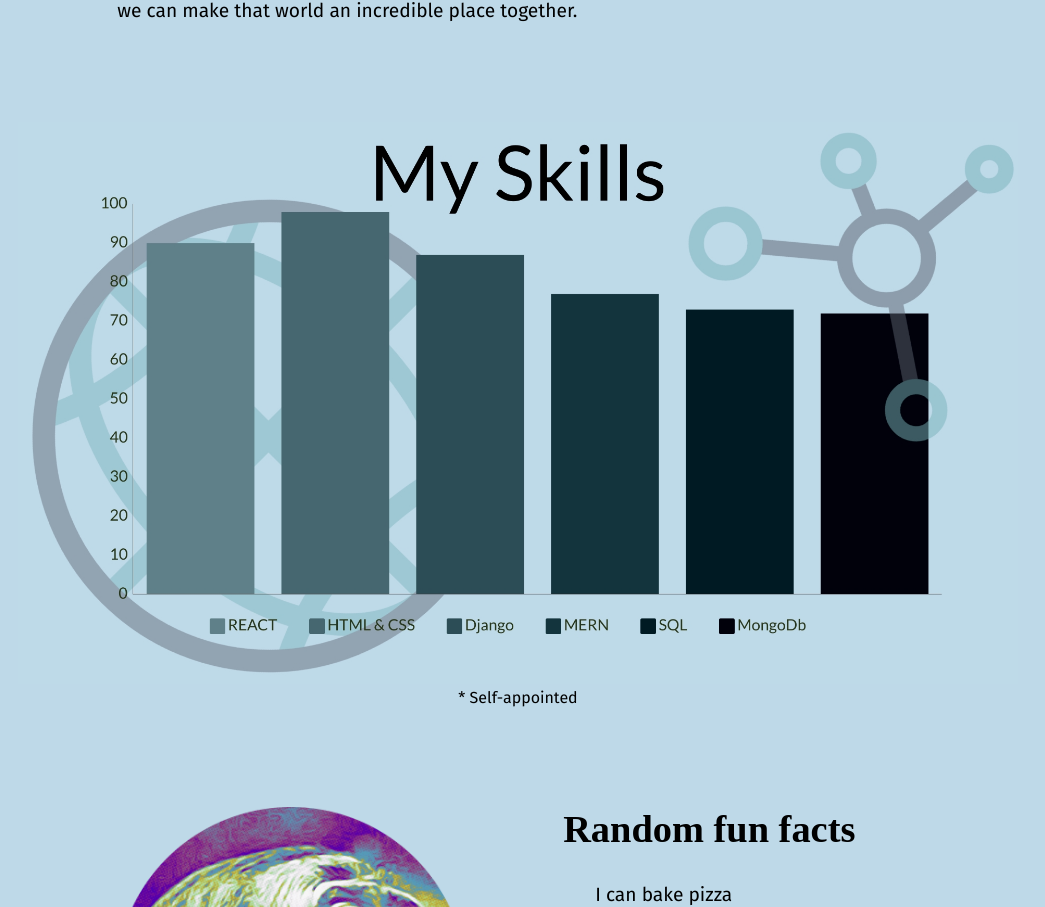
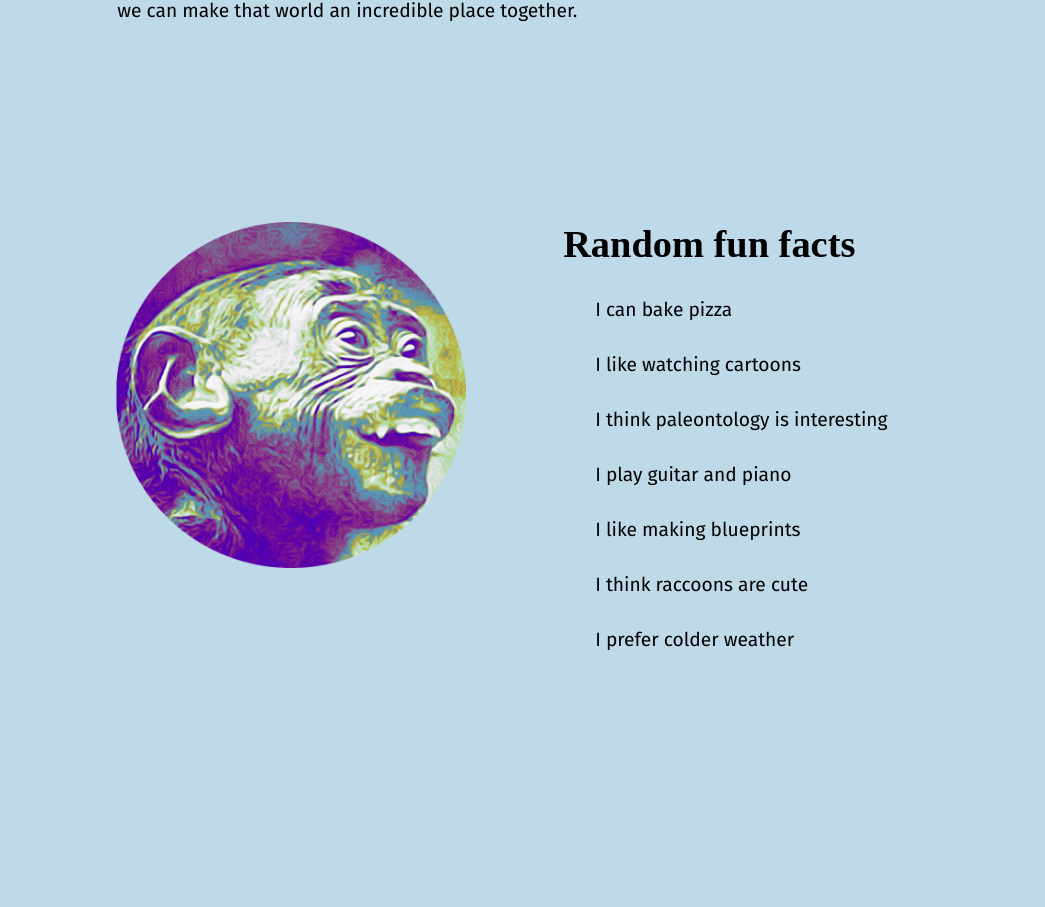
Before and after one commit to Juanmarin444/My_Web_Portfolio, a React (Create React App) app in the folder client/: page /about in a window 1280 px wide. Shown: the part 776-1683 px from the top of the page, without its empty margins (122-1167 px from the left). After the commit the page ends 1459 px from the top, so only its background shows below. Built offline with nearby package versions, Linux system fonts and the light colour scheme; a web font is replaced by a local one.

Commit message:
removed imgs from HomePage and AboutPage

```diff
--- a/client/src/pages/AboutPage/index.js
+++ b/client/src/pages/AboutPage/index.js
@@ -1,5 +1,6 @@
 import './styles.css';
-import skillsGraph from '../../images/skillsGraph.jpg';
+// import skillsGraph from '../../images/skillsGraph.jpg';
+// import hero from '../../images/heroLinear.svg';
 import monkeyCartoon from '../../images/monkeyCartoon.png';
 
 const AboutPage = () => {
@@ -11,10 +12,13 @@
         <p>Since high school, I have wanted to pursue engineering. I experimented with a variety of engineering fields, from mechanical to civil. However, nothing felt quite right. As a child, I loved disassembling my toys so that I could figure out how to put them together again. Fortunately, things haven't changed because I continue to do what I love, only now through programming!</p>
         <p>I first discovered coding back in high school when I was assigned to build and program an autonomous robot. Little did I know, those simple conditional statements would draw me in once again upon discovering JavaScript algorithms and later Python web frameworks such as Django and Flask. My goal is to build fantastic websites along with a tenacious team and continue learning and gaining experience. I want to contribute toward shaping the internet into a marvelous world to look at and explore. Hopefully, our paths can cross one day, and we can make that world an incredible place together.</p>
       </div>
-      <div className="aboutpage__myskills">
+      {/* <div className="aboutpage__myskills">
         <img src={skillsGraph} alt="My Skills Graph" />
         <p>* Self-appointed</p>
-      </div>
+      </div> */}
+      {/* <div className="homepage__hero">
+        <img src={hero} alt="A desk icon" width="1100" height="440"/>
+      </div> */}
       <div className="aboutpage__facts">
         <div className="facts__monkey">
           <img src={monkeyCartoon} alt="A monkey icon" />
--- a/client/src/pages/HomePage/index.js
+++ b/client/src/pages/HomePage/index.js
@@ -1,4 +1,4 @@
-import hero from '../../images/heroLinear.svg';
+// import hero from '../../images/heroLinear.svg';
 import avatar from '../../images/myAvatar.svg';
 import subLogo from '../../images/subLogo.svg';
 import './styles.css';
@@ -16,9 +16,9 @@
       <div className="homepage__avatar">
         <img src={avatar} alt="An avatar of me" width="300" height="300"/>
       </div>
-      <div className="homepage__hero">
+      {/* <div className="homepage__hero">
         <img src={hero} alt="A desk icon" width="1100" height="440"/>
-      </div>
+      </div> */}
     </div>
   )
 }
```
